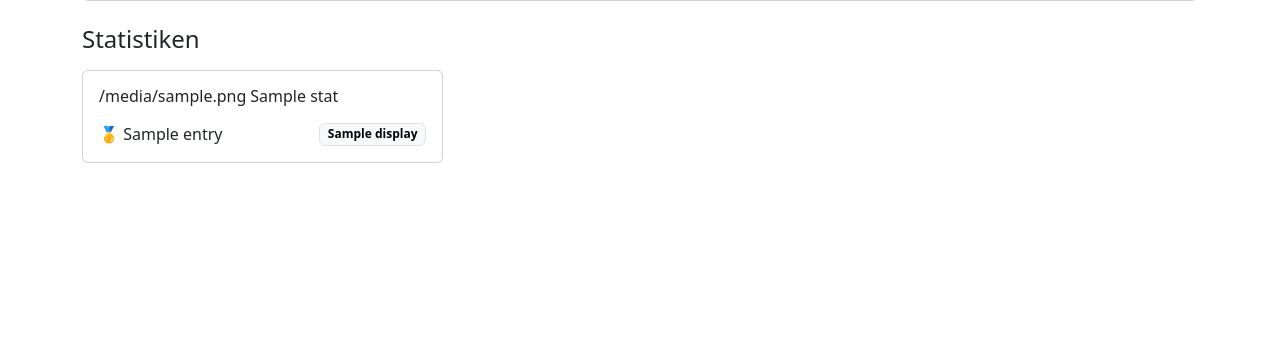
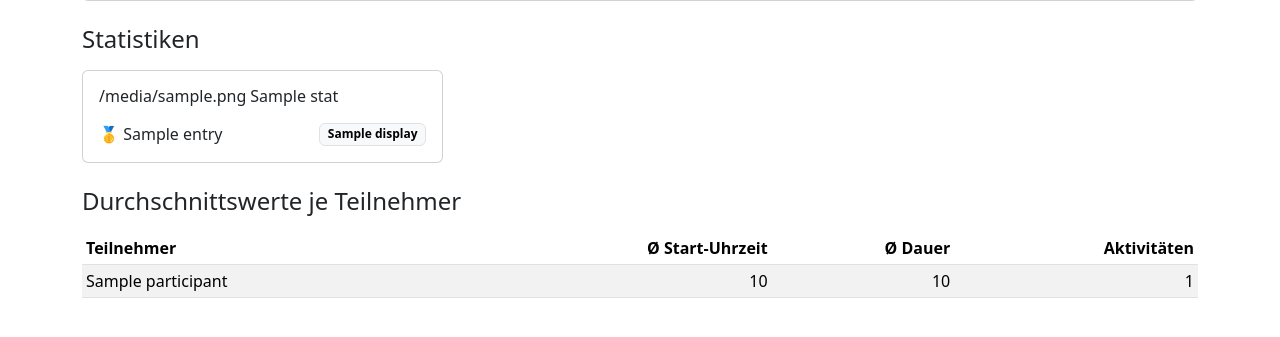
Before and after one commit to total-verpLANt/sport-challenge, a Python web app: template app/templates/dashboard/leaderboard.html in a window 1280 px wide. Shown: the part 297-634 px from the top of the page. Run offline with Jinja, Linux system fonts and the light colour scheme; the template is opened without the code that fills it: most values are stand-ins (such as "Sample title", 1, 10 or a date in 2020); some libraries are stand-ins or nearby versions.

Commit message:
feat(stats): Teilnehmer-Übersicht mit Ø Start-Uhrzeit und Ø Dauer
Neue Tabelle "Durchschnittswerte je Teilnehmer" unter den Top-3-Karten
auf der Challenge-Statistik-Seite. Listet alle akzeptierten Teilnehmer
(auch ohne Aktivität) mit Ø Start-Uhrzeit (aus avg_start), Ø Dauer
(total_minutes/activity_count) und Aktivitätszahl; fehlende Werte als
"–", sortiert nach Name. Rein additiv aus bereits geladenen Aggregaten
— keine zusätzliche Query (Query-Count-Wächter unberührt). Service-Return
ergänzt um "participants", Template-Tabelle in _statistics.html, Test
test_participants_overview (gemischte Zeiten + idle-Teilnehmer). → v0.18.0

Co-Authored-By: Claude Opus 4.8 <noreply@anthropic.com>

```diff
--- a/app/templates/dashboard/_statistics.html
+++ b/app/templates/dashboard/_statistics.html
@@ -29,3 +29,30 @@
   {% endfor %}
 </div>
 {% endif %}
+
+{# Teilnehmer-Übersicht: Ø Start-Uhrzeit + Ø Dauer. Erwartet `stats.participants`. #}
+{% if stats and stats.participants %}
+<h4 class="mb-3">Durchschnittswerte je Teilnehmer</h4>
+<div class="table-responsive mb-4">
+  <table class="table table-sm table-striped align-middle mb-0">
+    <thead>
+      <tr>
+        <th scope="col">Teilnehmer</th>
+        <th scope="col" class="text-end">Ø Start-Uhrzeit</th>
+        <th scope="col" class="text-end">Ø Dauer</th>
+        <th scope="col" class="text-end">Aktivitäten</th>
+      </tr>
+    </thead>
+    <tbody>
+      {% for p in stats.participants %}
+      <tr>
+        <td class="text-truncate">{{ p.name }}</td>
+        <td class="text-end">{{ p.avg_start }}</td>
+        <td class="text-end">{{ p.avg_duration }}</td>
+        <td class="text-end">{{ p.activity_count }}</td>
+      </tr>
+      {% endfor %}
+    </tbody>
+  </table>
+</div>
+{% endif %}
--- a/app/version.py
+++ b/app/version.py
@@ -1 +1 @@
-__version__ = "0.17.1"
+__version__ = "0.18.0"
```
Also changed, not shown: app/services/statistics.py (+15 -1 lines), tests/test_statistics.py (+42 -0 lines), CHANGELOG.md.
